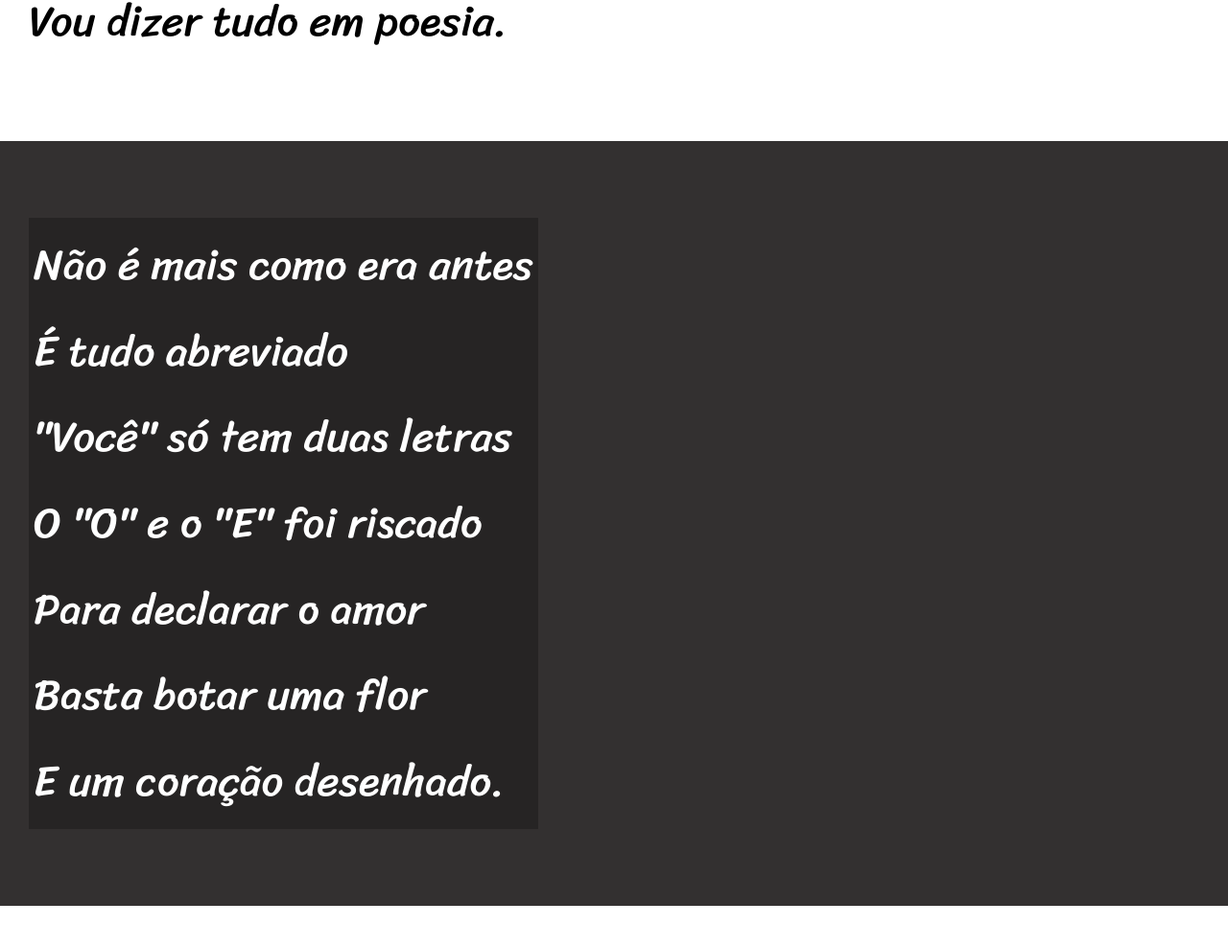
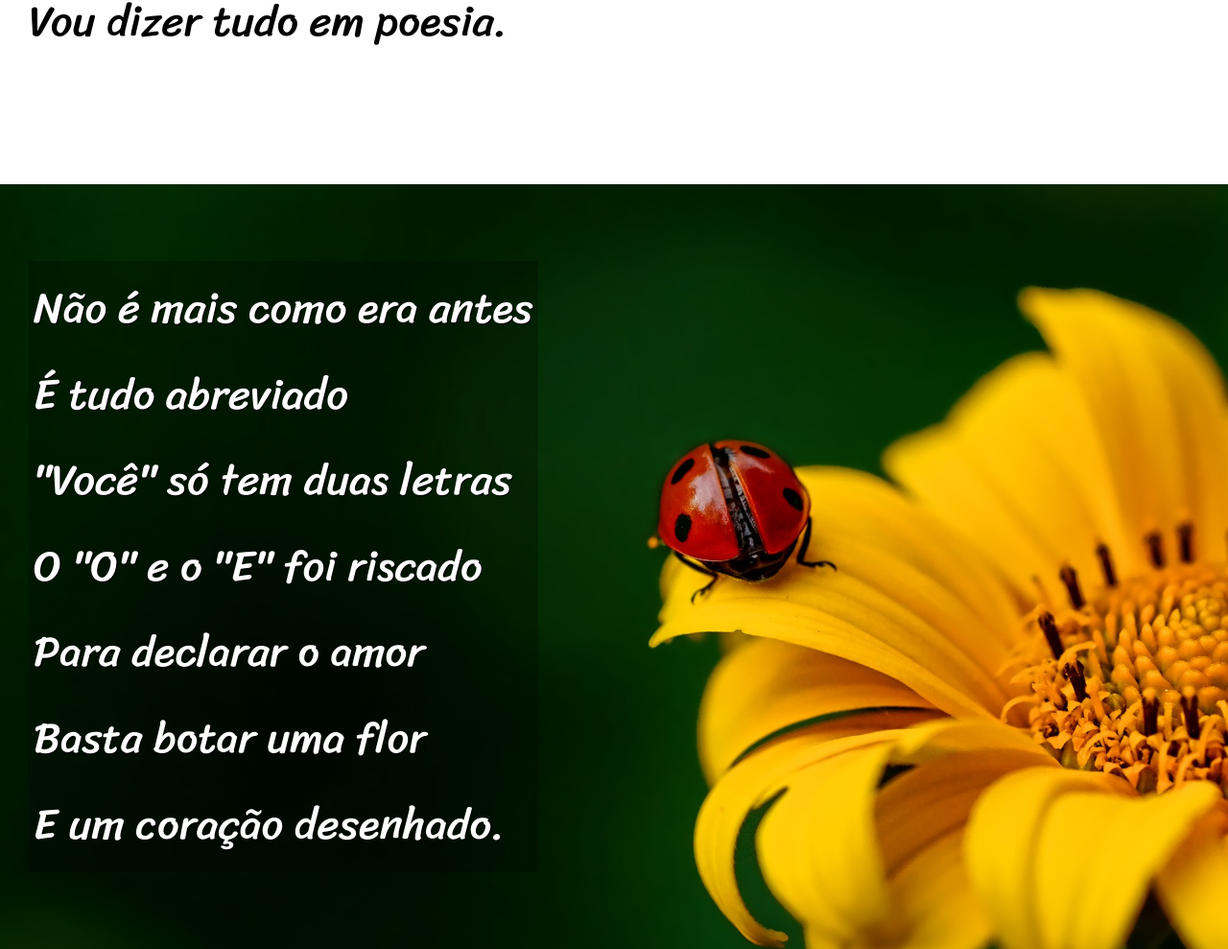
Before and after one commit to 002563/html5-css3, a plain HTML site: page desafios/desafio012/index.html in a window 1280 px wide. Shown: the part 900-1889 px from the top of the page at 96% size. Drawn offline with Linux system fonts and the light colour scheme.

Commit message:
atualizei desafio 012

```diff
--- a/desafios/desafio012/estilo/style.css
+++ b/desafios/desafio012/estilo/style.css
@@ -64,6 +64,10 @@ section {
     font-size: 3.5vw;
 }
 
+section > p {
+    padding-bottom: 1em;
+}
+
 section.normal {
     background-color: white;
     color: black;
@@ -78,6 +82,18 @@ section.imagem > p {
     display: inline-block;
     padding: 5px;
     background-color: rgba(0, 0, 0, 0.253);
+    text-shadow: 1px 1px 0px  black;
+}
+
+section#img01 {
+    background-image: url('../imagens/background001.jpg');
+    background-position: right center;
+    background-size: cover;
+}
+
+section#img02 {
+    background-image: url('../imagens/background002.jpg');
+    background-size: cover;
 }
 
 footer {
--- a/desafios/desafio012/index.html
+++ b/desafios/desafio012/index.html
@@ -24,7 +24,7 @@
         </p>
     </section>
 
-    <section class="imagem">
+    <section class="imagem" id="img01">
         <p>
             Não é mais como era antes <br>
             É tudo abreviado <br>
@@ -58,7 +58,7 @@
         </p>
     </section>
 
-    <section class="imagem">
+    <section class="imagem" id="img02">
         <p>
             Tenho saudade das cartas <br>
             Escritas com a própria mão <br>
```
